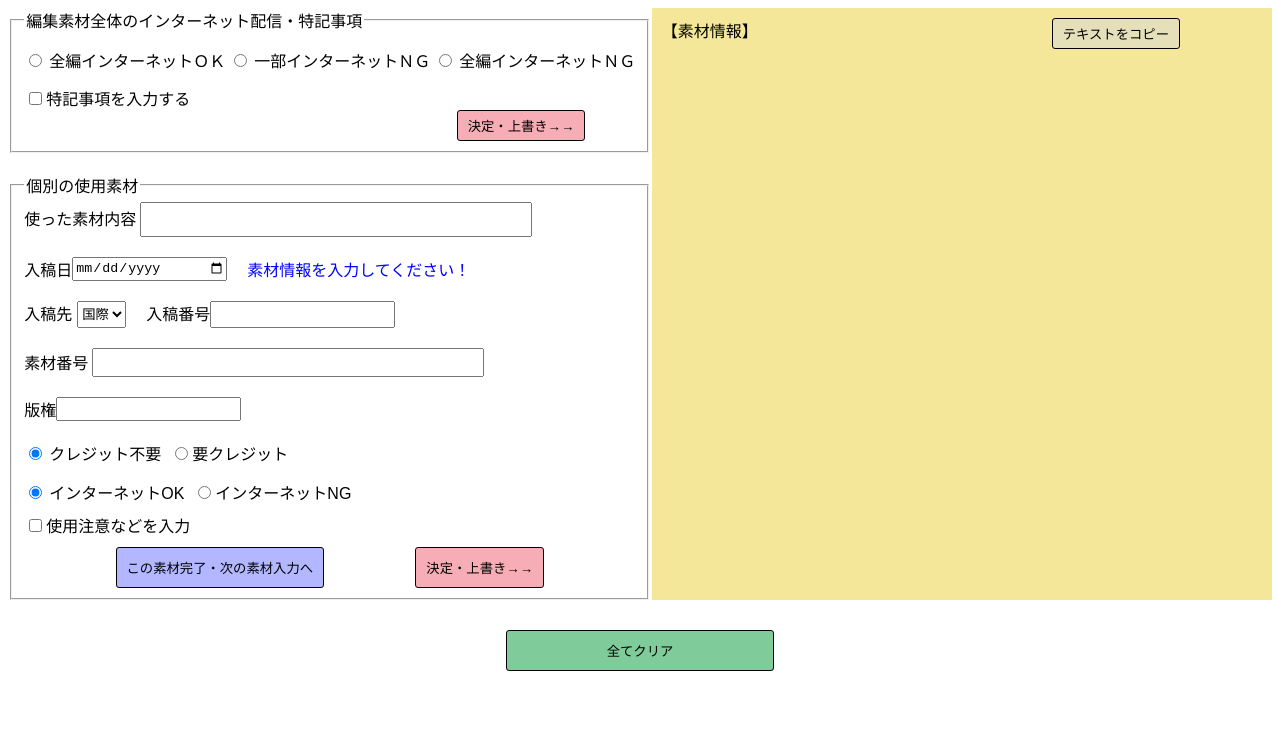
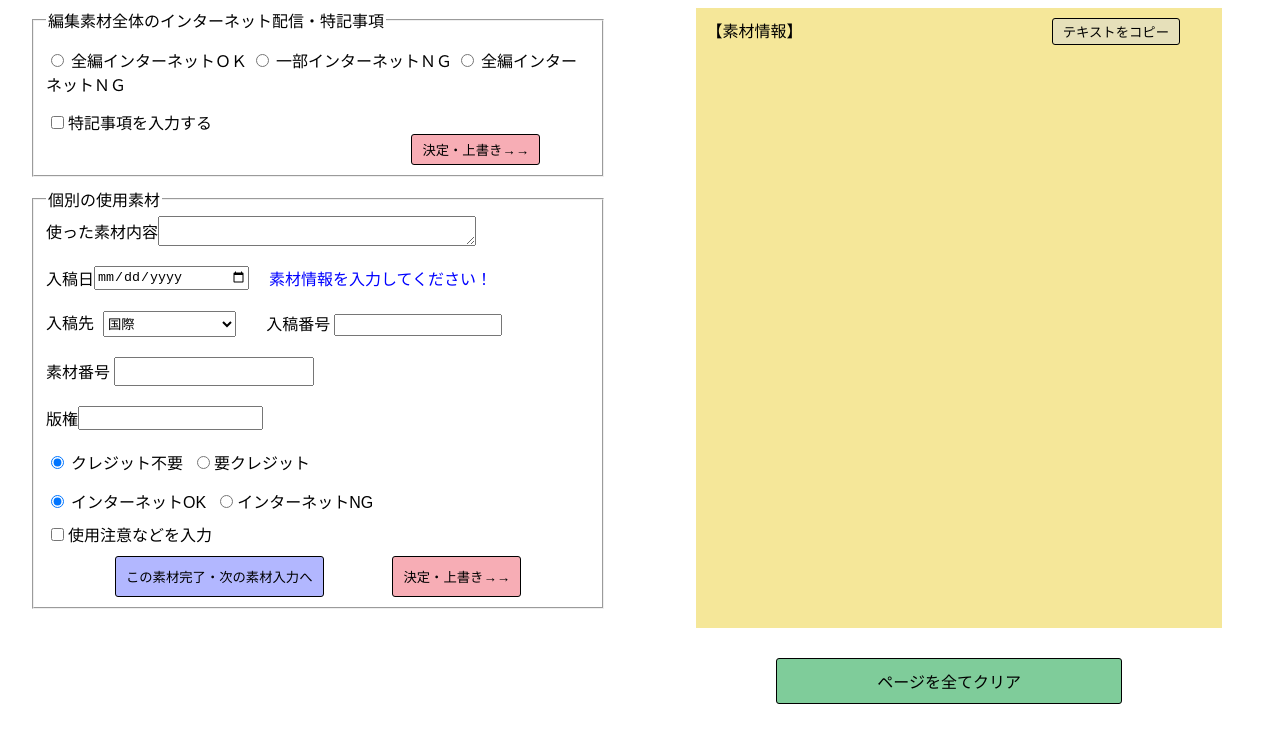
Before and after one commit to solness88/movieInfoApp, a plain HTML site: page movieInfoApp.html in a window 1280 px wide. Drawn offline with Linux system fonts and the light colour scheme.

Commit message:
replace input tags to textarea tags

```diff
--- a/movieInfoApp.html
+++ b/movieInfoApp.html
@@ -9,8 +9,8 @@
 
 <body>
 
-    <div style="display:flex; justify-content:space-around" ;>
-        <section>
+    <!-- <div style="display:flex; justify-content:space-around" ;> -->
+    <section style="width:45%;position:fixed;left:30px;">
 
         <!-- Ask for internet distribution availability -->
         <div>
@@ -18,16 +18,14 @@
                 <fieldset>
                     <legend style=" font-family: sans-serif;">編集素材全体のインターネット配信・特記事項</legend>
                     <div style="margin: 10px 0 0 0;">
-                            <input type="radio" id="internetAllOK" name="upperRadioButtonsInternet"
-                                value="※全編インターネットＯＫ" />
+                        <input type="radio" id="internetAllOK" name="upperRadioButtonsInternet" value="※全編インターネットＯＫ" />
                         <label for="internetAllOK" style="font-family: sans-serif;">全編インターネットＯＫ</label>
 
                         <input type="radio" id="partlyInternetNG" name="upperRadioButtonsInternet"
                             value="※一部インターネットＮＧ" />
                         <label for="partlyInternetNG" style="font-family: sans-serif;">一部インターネットＮＧ</label>
 
-                            <input type="radio" id="internetAllNG" name="upperRadioButtonsInternet"
-                                value="※全編インターネットＮＧ" />
+                        <input type="radio" id="internetAllNG" name="upperRadioButtonsInternet" value="※全編インターネットＮＧ" />
                         <label for="internetAllNG" style="font-family: sans-serif;">全編インターネットＮＧ</label>
 
                     </div>
@@ -43,8 +41,8 @@
                     <div style="display:none; margin:10px 0" id="checkSpecialNotesContainer">
                         <!-- <label for="name" style="font-family: sans-serif;"></label> -->
 
-                            <input type="text" class="specialNotes" name="name" size="50"
-                                style="width:20em; height:1.5em; font-size:1.2em;">
+                        <textarea type="text" class="specialNotes" name="name" size="50"
+                            style="width:20em; height:1.5em; font-size:1.2em;"></textarea>
                     </div>
 
 
@@ -57,17 +55,17 @@
         </div>
 
         <!-- Used image info -->
-            <div style="margin:20px 0 0 0;">
+        <div style="margin:10px 0 0 0;">
             <form>
                 <fieldset>
                     <legend style="font-family: sans-serif;">個別の使用素材</legend>
 
                     <!-- Movie title -->
-                        <div style="margin:0 0 20px 0;">
+                    <div style="margin:0 0 20px 0;display: flex;align-items: center;">
                         <label for="name" style="font-family: sans-serif;">使った素材内容</label>
 
-                            <input type="text" class="movieDescription" name="name" size="50"
-                                style="width:20em; height:1.5em; font-size:1.2em;">
+                        <textarea type="text" class="movieDescription" name="name" size="50"
+                            style="width:20em; height:1.5em; font-size:1.2em;"></textarea>
                     </div>
 
                     <!-- movie arrival date -->
@@ -80,23 +78,23 @@
                     </div>
 
                     <!-- select movie genre -->
-                        <div style=" display: flex; margin: 0 0 20px 0">
-                            <!-- <div style="display:flex; margin:0 30px 0 0;"> -->
+                    <div style=" display: flex; align-items: center;margin: 0 0 20px 0">
+                        <div style="margin:0 30px 0 0;">
                             <label style="margin: 0 5px 0 0; font-family: sans-serif;">入稿先</label>
-                            <select class="submissionDestination" name="choice" style="height:2em;">
+                            <select class="submissionDestination" name="choice" style="height:2em;width:10em;">
                                 <option value="国際" selected style="font-family: sans-serif;">国際</option>
                                 <option value="政治" style="font-family: sans-serif;">政治</option>
                                 <option value="経済" style="font-family: sans-serif;">経済</option>
                                 <option value="社会" style="font-family: sans-serif;">社会</option>
                                 <option value="NN" style="font-family: sans-serif;">ＮＮ</option>
                             </select>
-                            <!-- </div> -->
+                        </div>
 
                         <!-- select register number create 300 using JavaScript for loop -->
-                            <div style="display:flex;">
-                                <label for="submissionNumInput"
-                                    style="margin: 0 0 0 20px;font-family: sans-serif;">入稿番号</label>
-                                <input list="submissionNum" id="submissionNumInput" name="submissionNumInput" />
+                        <div style="margin:0 30px 0 0;">
+                            <label for=" submissionNumInput" style="font-family: sans-serif;">入稿番号</label>
+                            <input list="submissionNum" id="submissionNumInput" name="submissionNumInput"
+                                style="height:1em; width:10em; font-size:1em;" />
                             <datalist id="submissionNum" name="choice"></datalist>
                         </div>
                     </div>
@@ -104,10 +102,9 @@
                     <div style="margin:0 0 20px 0;">
                         <label for="name" style="font-family: sans-serif;">素材番号</label>
                         <input type="text" class="movieNum" name="name" size="30"
-                                style="width:20em; height:1.2em; font-size:1.2em;">
+                            style="width:10em; height:1.2em; font-size:1.2em;">
 
                     </div>
-
                     <!-- copyright -->
                     <div style="display: flex; margin: 0 0 20px 0">
                         <div style="display:flex; margin:0 30px 0 0;">
@@ -192,14 +189,9 @@
                         })
                     </script>
 
-
-
-
-
                     <!-- checkbox asking for any special notes for each movie -->
                     <div style="margin: 0 0 10px 0;">
-                            <input type="checkbox" id="checkEachMovieCaution" name="scales"
-                                style="margin:10px 0 0 5px;" />
+                        <input type="checkbox" id="checkEachMovieCaution" name="scales" style="margin:10px 0 0 5px;" />
                         <label for="checkEachMovieCaution"
                             style="margin:10px 0 0 0;font-family: sans-serif;">使用注意などを入力</label>
                     </div>
@@ -208,8 +200,8 @@
                     <div style="display:none; margin:0 0 20px 0" id="eachMovieCautionContainer">
                         <!-- <label for="name" style="font-family: sans-serif;">使用注意など</label> -->
 
-                            <input type="text" class="eachMovieCaution" name="name" size="50"
-                                style="width:20em; height:1.5em; font-size:1.2em;">
+                        <textarea type="text" class="eachMovieCaution" name="name" size="50"
+                            style="width:20em; height:1.5em; font-size:1.2em;"></textarea>
                     </div>
 
 
@@ -225,23 +217,25 @@
         </div>
     </section>
 
-        <section id="displayArea" style="width:600px; background-color:rgb(235, 207, 52, 0.5);padding:10px;">
+    <section style="display: flex;justify-content: right;">
+        <div id="displayArea"
+            style="width:40%; background-color:rgb(235, 207, 52, 0.5);padding:10px;min-height:600px;margin:0 50px 0 0;">
             <!-- <div style="text-align: right;margin:0 30px 0 0;"> -->
             <button type="button" class="selectAllButton"
-                style="margin:0;padding:5px 10px; background-color:rgba(215, 217, 219, 0.5); border:solid 1px;border-radius: 3px;font-family: sans-serif;display: inline;position:fixed; right: 100px;">テキストをコピー</button>
+                style="margin:0;padding:3px 10px; background-color:rgba(215, 217, 219, 0.5); border:solid 1px;border-radius: 3px;font-family: sans-serif;display: inline;position:fixed; right: 100px;">テキストをコピー</button>
             <!-- </div> -->
             <div id="movieInfo">
                 <p style="margin:0; font-family: sans-serif;">【素材情報】</p>
                 <div class="sozaiArea" style="font-family: sans-serif;"></div>
                 <div class="eachMovieInfo"></div>
             </div>
-
     </section>
     </div>
+    <!-- </div> -->
 
-    <div style="display:flex; justify-content: center;">
+    <div style="display:flex; justify-content: right;margin:0 150px 0 0;">
         <button type="button" class="clearAllButton"
-            style="margin:30px 0 0 0;padding:10px 100px; background-color:rgba(0, 153, 54, 0.5); border:solid 1px;border-radius: 3px;font-family: sans-serif;">全てクリア</button>
+            style="margin:30px 0 0 0;padding:10px 100px; background-color:rgba(0, 153, 54, 0.5); border:solid 1px;border-radius: 3px;font-family: sans-serif;font-size:1em;">ページを全てクリア</button>
     </div>
 
     <!-- ------------------------------------------------------------------------------------
```
Lines whose indentation alone changed are shown as unchanged.
